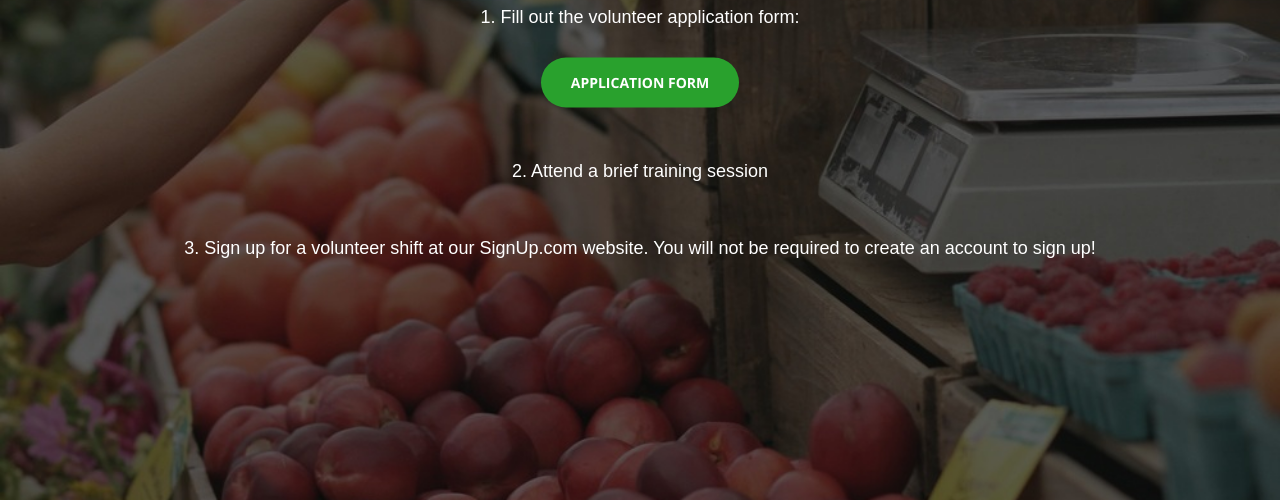
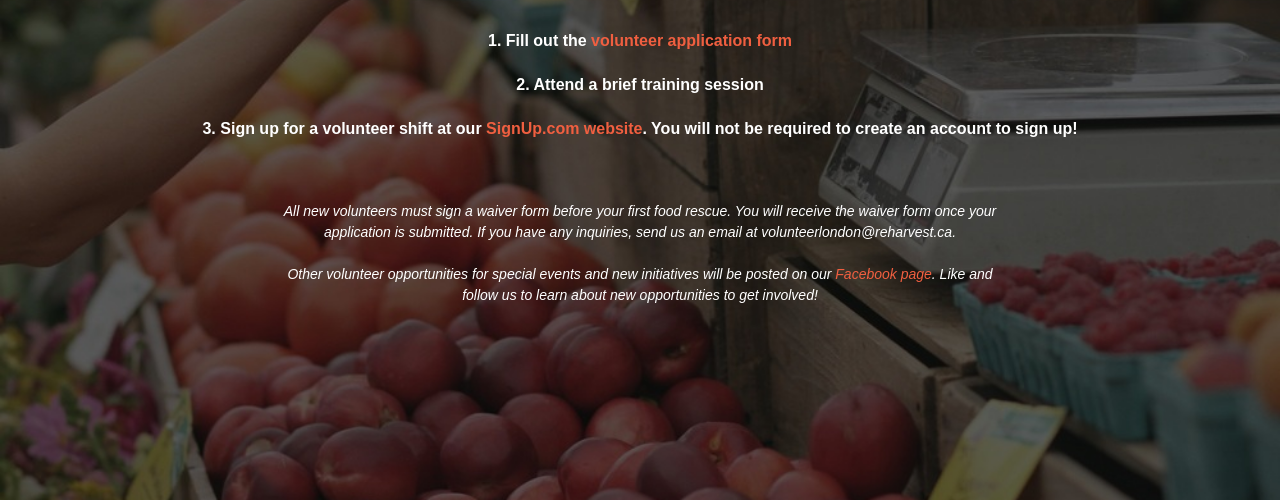
Before and after one commit to reharvest/reharvest.github.io, a website: page volunteer.html in a window 1280 px wide. Shown: the part 300-800 px from the top of the page. Drawn offline with nearby package versions, Linux system fonts and the light colour scheme.

Commit message:
2019 changes - volunteer page

```diff
--- a/volunteer.html
+++ b/volunteer.html
@@ -119,18 +119,38 @@
                 <br>
                 <br>
                  <h1 id="homeHeading"> Volunteer </h1>
-                <br>
-                <p> 1. Fill out the volunteer application form:
-                    <br>
-                 <br>
-                  <a href="https://reharvest.typeform.com/to/VWL6Ma" class="btn btn-primary btn-xl page-scroll" style="color:white"> <b> Application Form </b></a>
+            </div>
+            <div>
+                <br><br><br>
+                <p> <strong> 1. Fill out the <a href="https://reharvest.typeform.com/to/VWL6Ma">volunteer application form</a></strong>
 
-                <br>
-                </a>
                   </p>
-                <p>2. Attend a brief training session<p>
-                <p>3. Sign up for a volunteer shift at our SignUp.com website. You will not be required to create an account to sign up!<p>
+                <p><strong>2. Attend a brief training session</strong><p>
+                <p>
+                <p><strong>3. Sign up for a volunteer shift at our <a href="">SignUp.com website</a>. You will not be required to create an account to sign up!</strong><p>
             </div>
+            <br><br>
+
+
+           <div class="row center white-area">
+                <div class = "container">
+                    <div class="col-md-2 cold-sm-2">
+
+                    </div>
+
+                    <div class="col-md-8 cold-sm-5">
+                        <p class="center list" style="font-size:14px;"><i>All new volunteers must sign a waiver form before your first food rescue. You will receive the waiver form once your application is submitted. If you have any inquiries, send us an email at volunteerlondon@reharvest.ca.
+                            <br><br>
+                        Other volunteer opportunities for special events and new initiatives will be posted on our <a href="https://www.facebook.com/reharvestcanada/">Facebook page</a>. Like and follow us to learn about new opportunities to get involved!
+                    </i>
+                        </p>
+                    </div>
+                    <div class="col-md-2 cold-sm-2">
+
+                    </div>
+                </div>
+            </div>
+
         </div>
     </header>
    </body>
```
